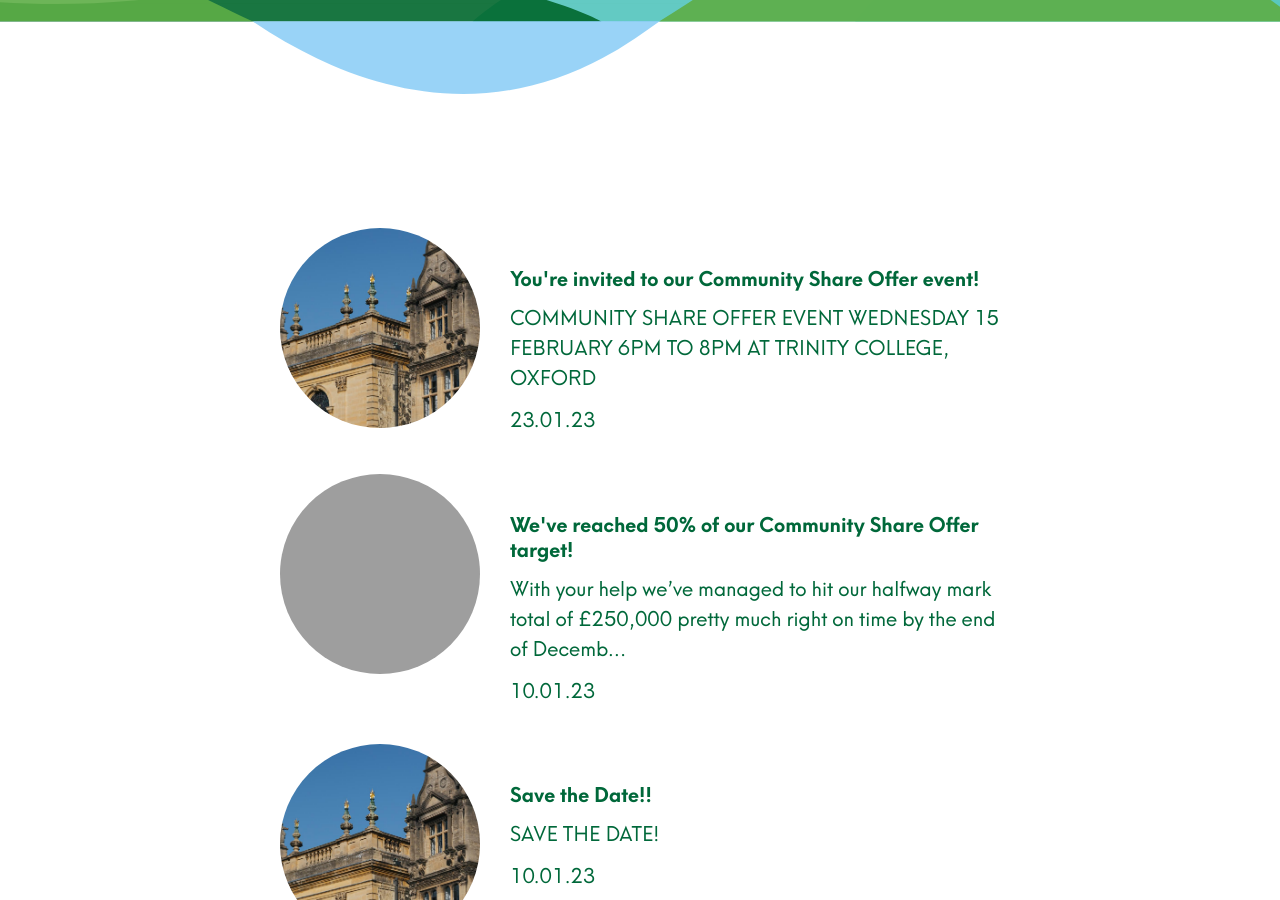
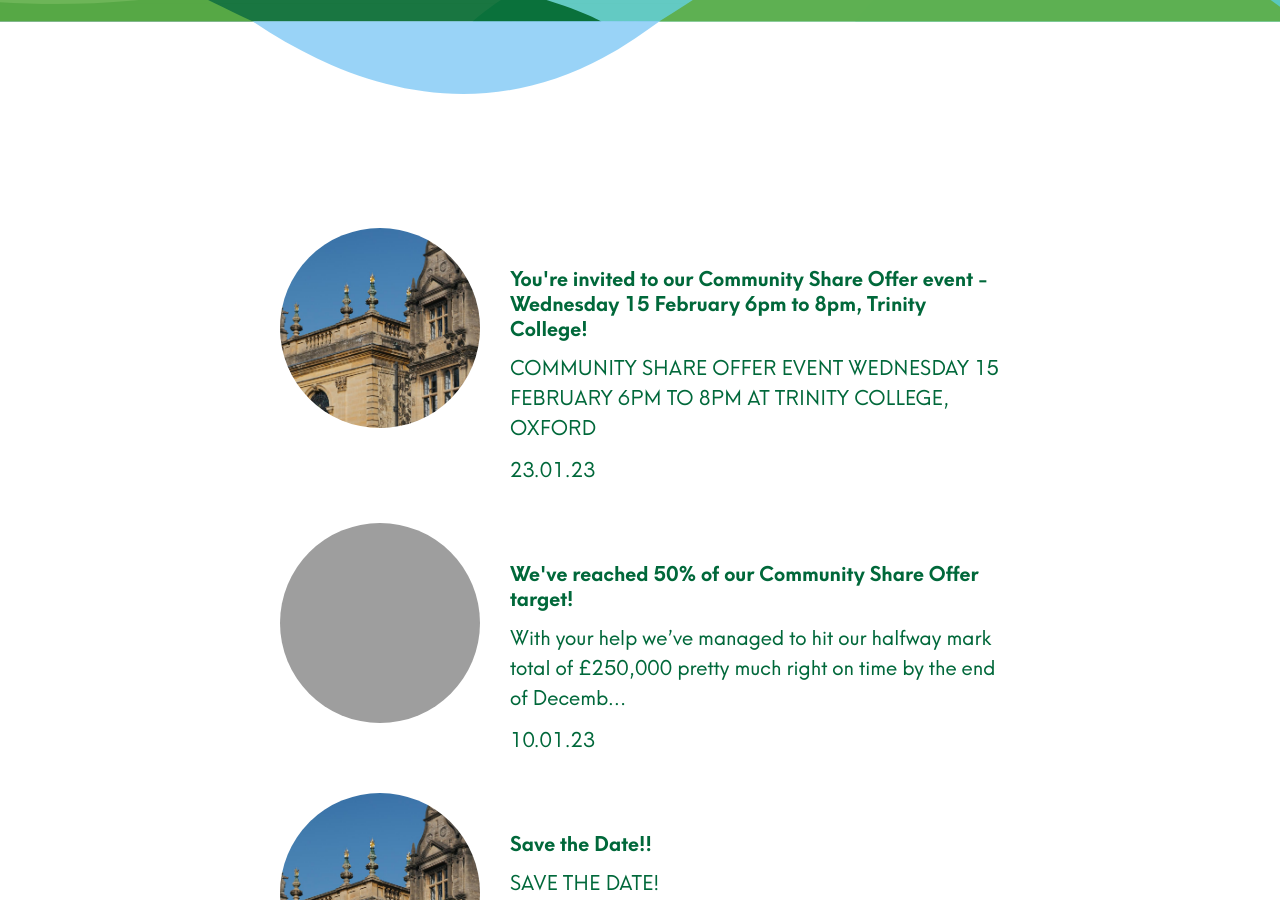
Before and after one commit to johnpuddephatt/oclt, a Jekyll site: the page built from _pages/news.md, in a window 1280 px wide and 900 px high, scrolled down 451 px. Built offline with Jekyll 4.4.1, drawn with Linux system fonts in a browser that asks for light colours; grey boxes are pictures that could not be loaded.

Commit message:
Update from Forestry.io Oxfordshire CLT updated _posts/2023-01-23-you-re-invited-to-our-community-share-offer-event.md

```diff
--- a/_posts/2023-01-23-you-re-invited-to-our-community-share-offer-event.md
+++ b/_posts/2023-01-23-you-re-invited-to-our-community-share-offer-event.md
@@ -1,6 +1,7 @@
 ---
 layout: post
-title: You're invited to our Community Share Offer event!
+title: You're invited to our Community Share Offer event - Wednesday 15 February 6pm
+  to 8pm, Trinity College!
 image: "/uploads/conferences.jpg"
 tags: []
 
```
